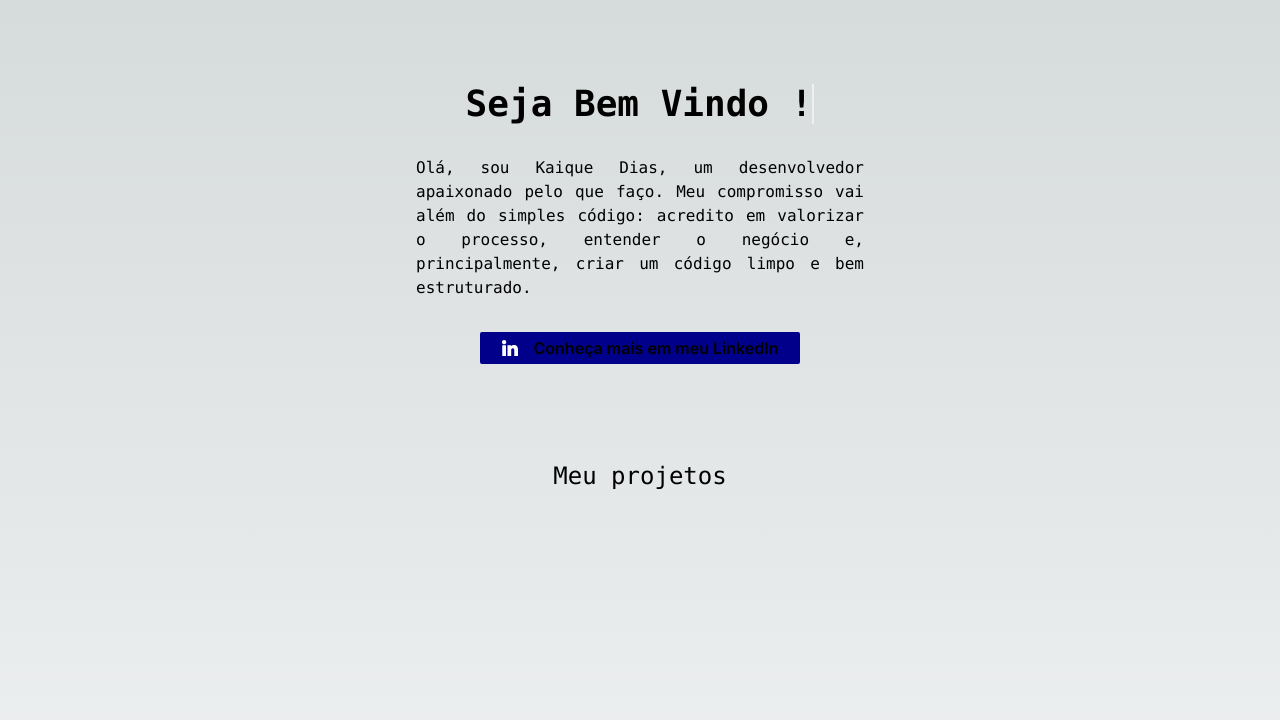
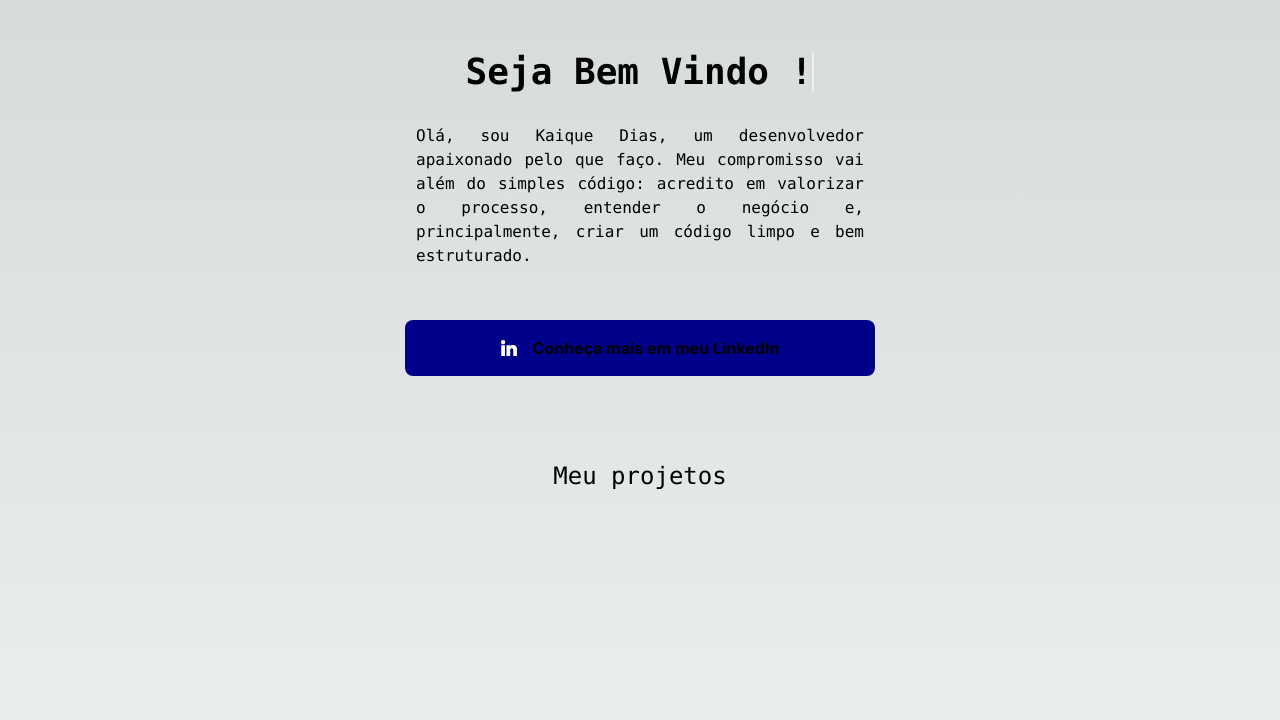
Before and after one commit to diaszin/portfolio, a Next.js app: page / in a window 1280 px wide. Shown: the top 720 px of the page. Built offline with nearby package versions, Linux system fonts and the light colour scheme.

Commit message:
Altera nome da classe

```diff
--- a/src/pages/component/HeroSection.tsx
+++ b/src/pages/component/HeroSection.tsx
@@ -16,7 +16,7 @@ export default function HeroSection() {
                   processo, entender o negócio e, principalmente, criar um código limpo
                   e bem estruturado.
                 </p>
-                <a href="https://www.linkedin.com/in/kaique-dias-aa1055212/" target="blank" className={"w-[20rem] h-[2rem] rounded-sm flex flex-row justify-center font-semibold items-center transition duration-300  gap-4 bg-[darkblue] hover:bg-[#191970] "+inter.className}><LinkedinLogo className="fill-[white]" size="1rem"/>Conheça mais em meu LinkedIn</a>
+                <a href="https://www.linkedin.com/in/kaique-dias-aa1055212/" target="blank" className={"flex flex-row justify-center my-5 py-4 px-[6rem]  rounded-lg font-bold cursor-pointer items-center transition duration-300  gap-4 bg-[darkblue] hover:bg-[#191970] "+inter.className}><LinkedinLogo className="fill-[white]" size="1rem"/>Conheça mais em meu LinkedIn</a>
             </div>
           </div>
       </div>
```
